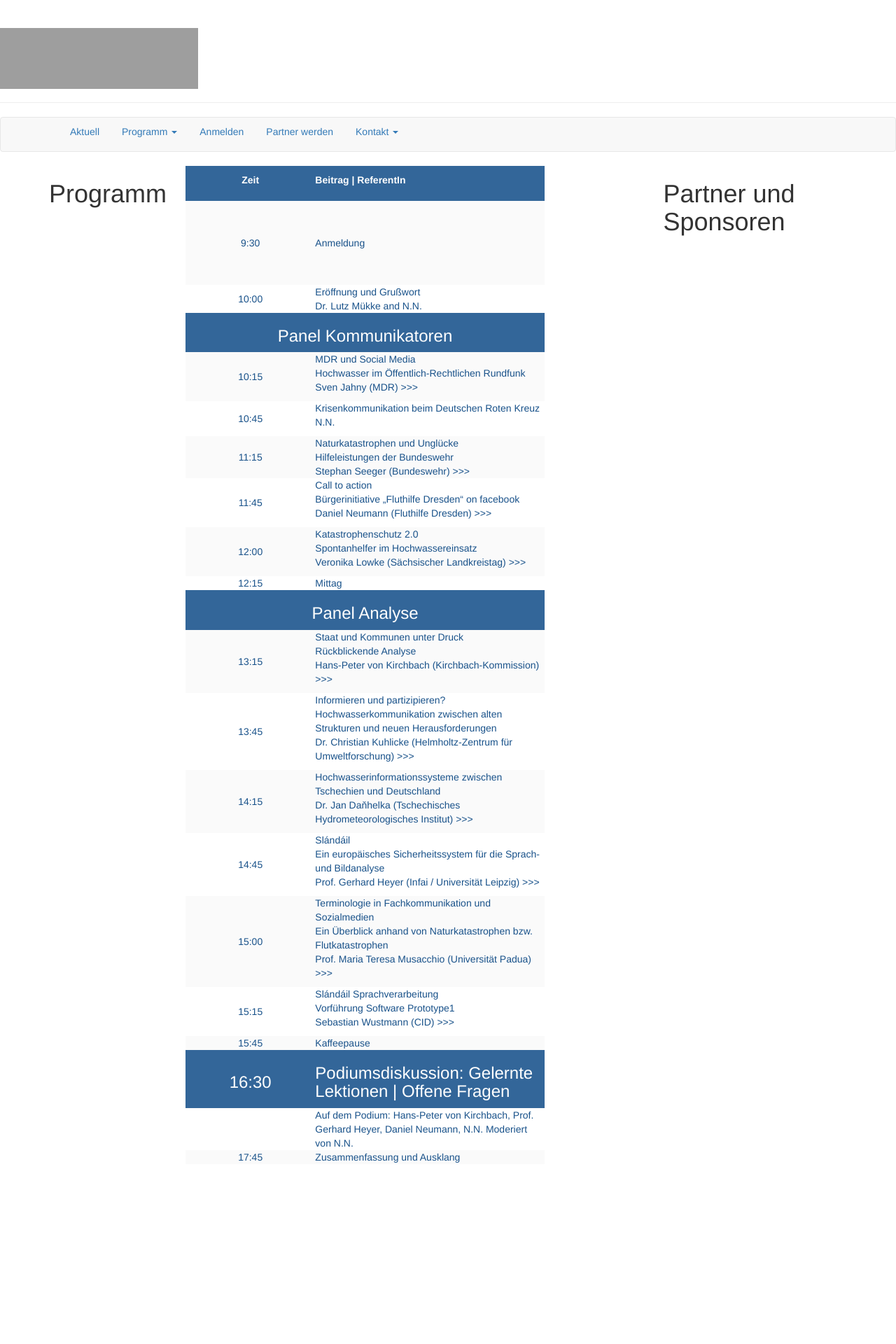
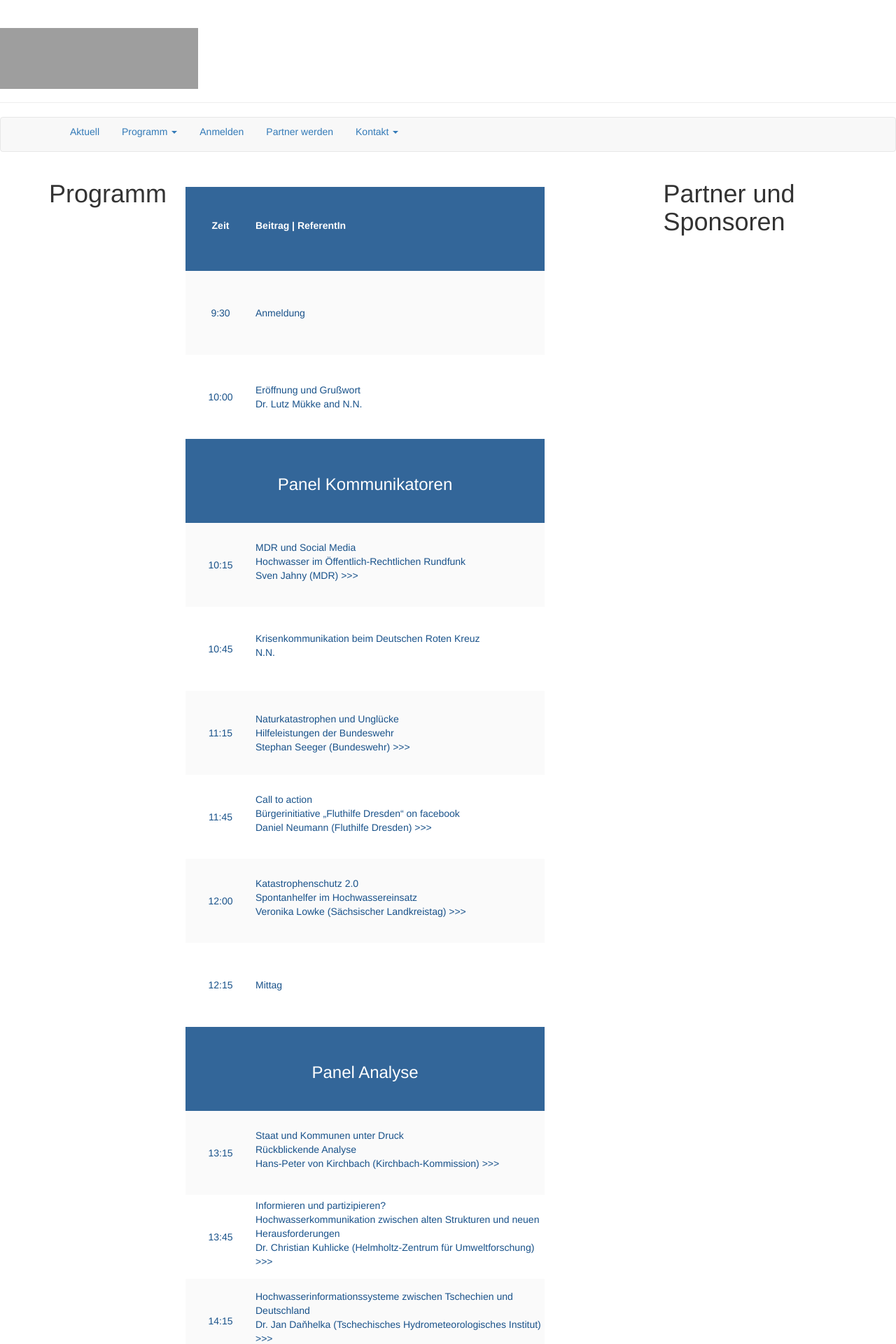
Before and after one commit to susedev/test, a Jekyll site: the page built from programm-uebersicht.html, in a window 1280 px wide. Shown: the top 1920 px of the page at 70% size. Built offline with Jekyll 4.4.1, drawn with Linux system fonts in a browser that asks for light colours; nearby versions of some CDN libraries; before the commit the page ends 1663 px from its top, so only the background shows below that; grey boxes are pictures that could not be loaded.

Commit message:
Edit from JekyllCMS

```diff
--- a/programm-uebersicht.html
+++ b/programm-uebersicht.html
@@ -1,10 +1,12 @@
 ---
 title: Programm
 ---
+<p>&nbsp;</p>
+
 <table align="left" border="0" border-color="#FFFFFF" cellpadding="50" cellspacing="10" style="height: 1298px;" width="513">
 	<thead>
 		<tr>
-			<th scope="col" style="background-color: rgb(51, 102, 153); border-color: rgb(255, 255, 255); text-align: center; vertical-align: middle; height: 50px;">
+			<th scope="col" style="background-color: rgb(51, 102, 153); border-color: rgb(255, 255, 255); text-align: center; vertical-align: middle; height: 120px; width: 100px;">
 			<p><span style="color:#FFFFFF;">Zeit</span></p>
 			</th>
 			<th scope="col" style="background-color: rgb(51, 102, 153); border-color: rgb(255, 255, 255); text-align: left; vertical-align: middle; height: 50px;">
@@ -14,21 +16,21 @@ title: Programm
 	</thead>
 	<tbody>
 		<tr>
-			<td style="border-color: rgb(238, 238, 238); background-color: rgb(250, 250, 250); text-align: center; vertical-align: middle; height: 120px; width: 120px;"><span style="color:#19528A;">9:30</span></td>
-			<td style="border-color: rgb(238, 238, 238); background-color: rgb(250, 250, 250); text-align: left; vertical-align: middle; height: 120px; width: 120px;"><span style="color:#19528A;">Anmeldung</span></td>
+			<td style="border-color: rgb(238, 238, 238); background-color: rgb(250, 250, 250); text-align: center; vertical-align: middle; height: 120px; width: 100px;"><span style="color:#19528A;">9:30</span></td>
+			<td style="border-color: rgb(238, 238, 238); background-color: rgb(250, 250, 250); text-align: left; vertical-align: middle; height: 120px;"><span style="color:#19528A;">Anmeldung</span></td>
 		</tr>
 		<tr>
-			<td style="background-color: rgb(255, 255, 255); border-color: rgb(238, 238, 238); text-align: center; vertical-align: middle;"><span style="color:#19528A;">10:00</span></td>
+			<td style="background-color: rgb(255, 255, 255); border-color: rgb(238, 238, 238); text-align: center; vertical-align: middle; width: 100px; height: 120px;"><span style="color:#19528A;">10:00</span></td>
 			<td style="background-color: rgb(255, 255, 255); border-color: rgb(238, 238, 238); text-align: left; vertical-align: middle;"><span style="color:#19528A;">Er&ouml;ffnung und Gru&szlig;wort<br />
 			Dr. Lutz M&uuml;kke and N.N.</span></td>
 		</tr>
 		<tr>
-			<th colspan="2" style="background-color: rgb(51, 102, 153); border-color: rgb(255, 255, 255); text-align: center; vertical-align: middle; height: 25px;">
+			<th colspan="2" style="background-color: rgb(51, 102, 153); border-color: rgb(255, 255, 255); text-align: center; vertical-align: middle; height: 120px; width: 100px;">
 			<h3><span style="color:#FFFFFF;">Panel Kommunikatoren</span></h3>
 			</th>
 		</tr>
 		<tr>
-			<td style="background-color: rgb(250, 250, 250); border-color: rgb(255, 255, 255); text-align: center; vertical-align: middle;"><span style="color:#19528A;">10:15</span></td>
+			<td style="background-color: rgb(250, 250, 250); border-color: rgb(255, 255, 255); text-align: center; vertical-align: middle; width: 100px; height: 120px;"><span style="color:#19528A;">10:15</span></td>
 			<td style="text-align: left; background-color: rgb(250, 250, 250); border-color: rgb(255, 255, 255); vertical-align: middle;">
 			<p><a href="http://eijc.github.io/data/beitraege-und-referentinnen.html#Jahny"><span style="color:#19528A;">MDR und Social Media</span></a><br />
 			<span style="color:#19528A;">Hochwasser im &Ouml;ffentlich-Rechtlichen Rundfunk<br />
@@ -36,20 +38,20 @@ title: Programm
 			</td>
 		</tr>
 		<tr>
-			<td style="background-color: rgb(255, 255, 255); border-color: rgb(255, 255, 255); text-align: center; vertical-align: middle;"><span style="color:#19528A;">10:45</span></td>
+			<td style="background-color: rgb(255, 255, 255); border-color: rgb(255, 255, 255); text-align: center; vertical-align: middle; width: 100px; height: 120px;"><span style="color:#19528A;">10:45</span></td>
 			<td style="background-color: rgb(255, 255, 255); border-color: rgb(255, 255, 255); text-align: left; vertical-align: middle;">
 			<p><a href="http://eijc.github.io/data/beitraege-und-referentinnen.html#NN"><span style="color:#19528A;">Krisenkommunikation beim Deutschen Roten Kreuz</span></a><br />
 			<span style="color:#19528A;">N.N.</span></p>
 			</td>
 		</tr>
 		<tr>
-			<td style="background-color: rgb(250, 250, 250); border-color: rgb(255, 255, 255); text-align: center; vertical-align: middle;"><span style="color:#19528A;">11:15</span></td>
+			<td style="background-color: rgb(250, 250, 250); border-color: rgb(255, 255, 255); text-align: center; vertical-align: middle; width: 100px; height: 120px;"><span style="color:#19528A;">11:15</span></td>
 			<td style="background-color: rgb(250, 250, 250); border-color: rgb(255, 255, 255); text-align: left; vertical-align: middle;"><a href="http://eijc.github.io/data/beitraege-und-referentinnen.html#Seeger"><span style="color:#19528A;">Naturkatastrophen und Ungl&uuml;cke</span></a><br />
 			<span style="color:#19528A;">Hilfeleistungen der Bundeswehr<br />
 			Stephan Seeger (Bundeswehr) </span><a href="http://eijc.github.io/data/beitraege-und-referentinnen.html##Seeger"><span style="color:#19528A;">&gt;&gt;&gt;</span></a></td>
 		</tr>
 		<tr>
-			<td style="background-color: rgb(255, 255, 255); border-color: rgb(255, 255, 255); text-align: center; vertical-align: middle;"><span style="color:#19528A;">11:45</span></td>
+			<td style="background-color: rgb(255, 255, 255); border-color: rgb(255, 255, 255); text-align: center; vertical-align: middle; width: 100px; height: 120px;"><span style="color:#19528A;">11:45</span></td>
 			<td style="background-color: rgb(255, 255, 255); border-color: rgb(255, 255, 255); text-align: left; vertical-align: middle;">
 			<p><a href="http://eijc.github.io/data/eijc.github.io/data/beitraege-und-referentinnen.html#Neumann"><span style="color:#19528A;">Call to action</span></a><br />
 			<span style="color:#19528A;">B&uuml;rgerinitiative &bdquo;Fluthilfe Dresden&ldquo; on facebook<br />
@@ -57,7 +59,7 @@ title: Programm
 			</td>
 		</tr>
 		<tr>
-			<td style="background-color: rgb(250, 250, 250); border-color: rgb(255, 255, 255); text-align: center; vertical-align: middle;"><span style="color:#19528A;">12:00</span></td>
+			<td style="background-color: rgb(250, 250, 250); border-color: rgb(255, 255, 255); text-align: center; vertical-align: middle; width: 100px; height: 120px;"><span style="color:#19528A;">12:00</span></td>
 			<td style="background-color: rgb(250, 250, 250); border-color: rgb(255, 255, 255); text-align: left; vertical-align: middle;">
 			<p><a href="http://eijc.github.io/data/beitraege-und-referentinnen.html#Lowke"><span style="color:#19528A;">Katastrophenschutz 2.0</span></a><br />
 			<span style="color:#19528A;">Spontanhelfer im Hochwassereinsatz<br />
@@ -65,16 +67,16 @@ title: Programm
 			</td>
 		</tr>
 		<tr>
-			<td style="background-color: rgb(255, 255, 255); border-color: rgb(255, 255, 255); text-align: center; vertical-align: middle;"><span style="color:#19528A;">12:15</span></td>
+			<td style="background-color: rgb(255, 255, 255); border-color: rgb(255, 255, 255); text-align: center; vertical-align: middle; width: 100px; height: 120px;"><span style="color:#19528A;">12:15</span></td>
 			<td style="background-color: rgb(255, 255, 255); border-color: rgb(255, 255, 255); text-align: left; vertical-align: middle;"><span style="color:#19528A;">Mittag</span></td>
 		</tr>
 		<tr>
-			<th colspan="2" style="background-color: rgb(51, 102, 153); border-color: rgb(255, 255, 255); text-align: center; vertical-align: middle; height: 25px;">
+			<th colspan="2" style="background-color: rgb(51, 102, 153); border-color: rgb(255, 255, 255); text-align: center; vertical-align: middle; height: 120px; width: 100px;">
 			<h3><span style="color:#FFFFFF;">Panel Analyse</span></h3>
 			</th>
 		</tr>
 		<tr>
-			<td style="background-color: rgb(250, 250, 250); border-color: rgb(255, 255, 255); text-align: center; vertical-align: middle;"><span style="color:#19528A;">13:15</span></td>
+			<td style="background-color: rgb(250, 250, 250); border-color: rgb(255, 255, 255); text-align: center; vertical-align: middle; width: 100px; height: 120px;"><span style="color:#19528A;">13:15</span></td>
 			<td style="background-color: rgb(250, 250, 250); border-color: rgb(255, 255, 255); text-align: left; vertical-align: middle;">
 			<p><a href="http://eijc.github.io/data/beitraege-und-referentinnen.html#Kirchbach"><span style="color:#19528A;">Staat und Kommunen unter Druck</span></a><br />
 			<span style="color:#19528A;">R&uuml;ckblickende Analyse<br />
@@ -82,7 +84,7 @@ title: Programm
 			</td>
 		</tr>
 		<tr>
-			<td style="background-color: rgb(255, 255, 255); border-color: rgb(255, 255, 255); text-align: center; vertical-align: middle;"><span style="color:#19528A;">13:45</span></td>
+			<td style="background-color: rgb(255, 255, 255); border-color: rgb(255, 255, 255); text-align: center; vertical-align: middle; width: 100px; height: 120px;"><span style="color:#19528A;">13:45</span></td>
 			<td style="background-color: rgb(255, 255, 255); border-color: rgb(255, 255, 255); text-align: left; vertical-align: middle;">
 			<p><a href="http://eijc.github.io/data/beitraege-und-referentinnen.html#Kuhlicke"><span style="color:#19528A;">Informieren und partizipieren?</span></a><br />
 			<span style="color:#19528A;">Hochwasserkommunikation zwischen alten Strukturen und neuen Herausforderungen<br />
@@ -90,14 +92,14 @@ title: Programm
 			</td>
 		</tr>
 		<tr>
-			<td style="background-color: rgb(250, 250, 250); border-color: rgb(255, 255, 255); text-align: center; vertical-align: middle;"><span style="color:#19528A;">14:15</span></td>
+			<td style="background-color: rgb(250, 250, 250); border-color: rgb(255, 255, 255); text-align: center; vertical-align: middle; width: 100px; height: 120px;"><span style="color:#19528A;">14:15</span></td>
 			<td style="background-color: rgb(250, 250, 250); border-color: rgb(255, 255, 255); text-align: left; vertical-align: middle;">
 			<p><a href="http://eijc.github.io/data/beitraege-und-referentinnen.html#Danhelka"><span style="color:#19528A;">Hochwasserinformationssysteme zwischen Tschechien und Deutschland</span></a><br />
 			<span style="color:#19528A;">Dr. Jan Daňhelka (Tschechisches Hydrometeorologisches Institut) </span><a href="http://eijc.github.io/data/beitraege-und-referentinnen.html#Danhelka"><span style="color:#19528A;">&gt;&gt;&gt;</span></a></p>
 			</td>
 		</tr>
 		<tr>
-			<td style="background-color: rgb(255, 255, 255); border-color: rgb(255, 255, 255); text-align: center; vertical-align: middle;"><span style="color:#19528A;">14:45</span></td>
+			<td style="background-color: rgb(255, 255, 255); border-color: rgb(255, 255, 255); text-align: center; vertical-align: middle; width: 100px; height: 120px;"><span style="color:#19528A;">14:45</span></td>
 			<td style="background-color: rgb(255, 255, 255); border-color: rgb(255, 255, 255); text-align: left; vertical-align: middle;">
 			<p><a href="http://eijc.github.io/data/beitraege-und-referentinnen.html#Heyer"><span style="color:#19528A;">Sl&aacute;nd&aacute;il</span></a><br />
 			<span style="color:#19528A;">Ein europ&auml;isches Sicherheitssystem f&uuml;r die Sprach- und Bildanalyse<br />
@@ -105,7 +107,7 @@ title: Programm
 			</td>
 		</tr>
 		<tr>
-			<td style="background-color: rgb(250, 250, 250); border-color: rgb(255, 255, 255); text-align: center; vertical-align: middle;"><span style="color:#19528A;">15:00</span></td>
+			<td style="background-color: rgb(250, 250, 250); border-color: rgb(255, 255, 255); text-align: center; vertical-align: middle; width: 100px; height: 120px;"><span style="color:#19528A;">15:00</span></td>
 			<td style="background-color: rgb(250, 250, 250); border-color: rgb(255, 255, 255); text-align: left; vertical-align: middle;">
 			<p><a href="http://eijc.github.io/data/beitraege-und-referentinnen.html#Musacchio"><span style="color:#19528A;">Terminologie in Fachkommunikation und Sozialmedien</span></a><br />
 			<span style="color:#19528A;">Ein &Uuml;berblick anhand von Naturkatastrophen bzw. Flutkatastrophen<br />
@@ -113,7 +115,7 @@ title: Programm
 			</td>
 		</tr>
 		<tr>
-			<td style="background-color: rgb(255, 255, 255); border-color: rgb(255, 255, 255); text-align: center; vertical-align: middle;"><span style="color:#19528A;">15:15</span></td>
+			<td style="background-color: rgb(255, 255, 255); border-color: rgb(255, 255, 255); text-align: center; vertical-align: middle; width: 100px; height: 120px;"><span style="color:#19528A;">15:15</span></td>
 			<td style="background-color: rgb(255, 255, 255); border-color: rgb(255, 255, 255); text-align: left; vertical-align: middle;">
 			<p><a href="http://eijc.github.io/data/beitraege-und-referentinnen.html#Wustmann"><span style="color:#19528A;">Sl&aacute;nd&aacute;il Sprachverarbeitung</span></a><br />
 			<span style="color:#19528A;">Vorf&uuml;hrung Software Prototype1<br />
@@ -121,11 +123,11 @@ title: Programm
 			</td>
 		</tr>
 		<tr>
-			<td style="background-color: rgb(250, 250, 250); border-color: rgb(255, 255, 255); text-align: center; vertical-align: middle;"><span style="color:#19528A;">15:45</span></td>
+			<td style="background-color: rgb(250, 250, 250); border-color: rgb(255, 255, 255); text-align: center; vertical-align: middle; width: 100px; height: 120px;"><span style="color:#19528A;">15:45</span></td>
 			<td style="background-color: rgb(250, 250, 250); border-color: rgb(255, 255, 255); text-align: left; vertical-align: middle;"><span style="color:#19528A;">Kaffeepause</span></td>
 		</tr>
 		<tr>
-			<th style="background-color: rgb(51, 102, 153); border-color: rgb(255, 255, 255); text-align: center; vertical-align: middle; height: 30px;">
+			<th style="background-color: rgb(51, 102, 153); border-color: rgb(255, 255, 255); text-align: center; vertical-align: middle; height: 120px; width: 100px;">
 			<h3><span style="color:#FFFFFF;">16:30</span></h3>
 			</th>
 			<th style="background-color: rgb(51, 102, 153); border-color: rgb(255, 255, 255); text-align: left; vertical-align: middle; height: 30px;">
@@ -133,11 +135,11 @@ title: Programm
 			</th>
 		</tr>
 		<tr>
-			<td style="background-color: rgb(255, 255, 255); border-color: rgb(255, 255, 255); text-align: center; vertical-align: middle;">&nbsp;</td>
+			<td style="background-color: rgb(255, 255, 255); border-color: rgb(255, 255, 255); text-align: center; vertical-align: middle; width: 100px; height: 120px;">&nbsp;</td>
 			<td style="background-color: rgb(255, 255, 255); border-color: rgb(255, 255, 255); text-align: left; vertical-align: middle;"><span style="color:#19528A;">Auf dem Podium: Hans-Peter von Kirchbach, Prof. Gerhard Heyer, Daniel Neumann, N.N. Moderiert von N.N.</span></td>
 		</tr>
 		<tr>
-			<td style="background-color: rgb(250, 250, 250); border-color: rgb(255, 255, 255); text-align: center; vertical-align: middle;"><span style="color:#19528A;">17:45</span></td>
+			<td style="background-color: rgb(250, 250, 250); border-color: rgb(255, 255, 255); text-align: center; vertical-align: middle; width: 100px; height: 120px;"><span style="color:#19528A;">17:45</span></td>
 			<td style="background-color: rgb(250, 250, 250); border-color: rgb(255, 255, 255); text-align: left; vertical-align: middle;"><span style="color:#19528A;">Zusammenfassung und Ausklang</span></td>
 		</tr>
 	</tbody>
```
